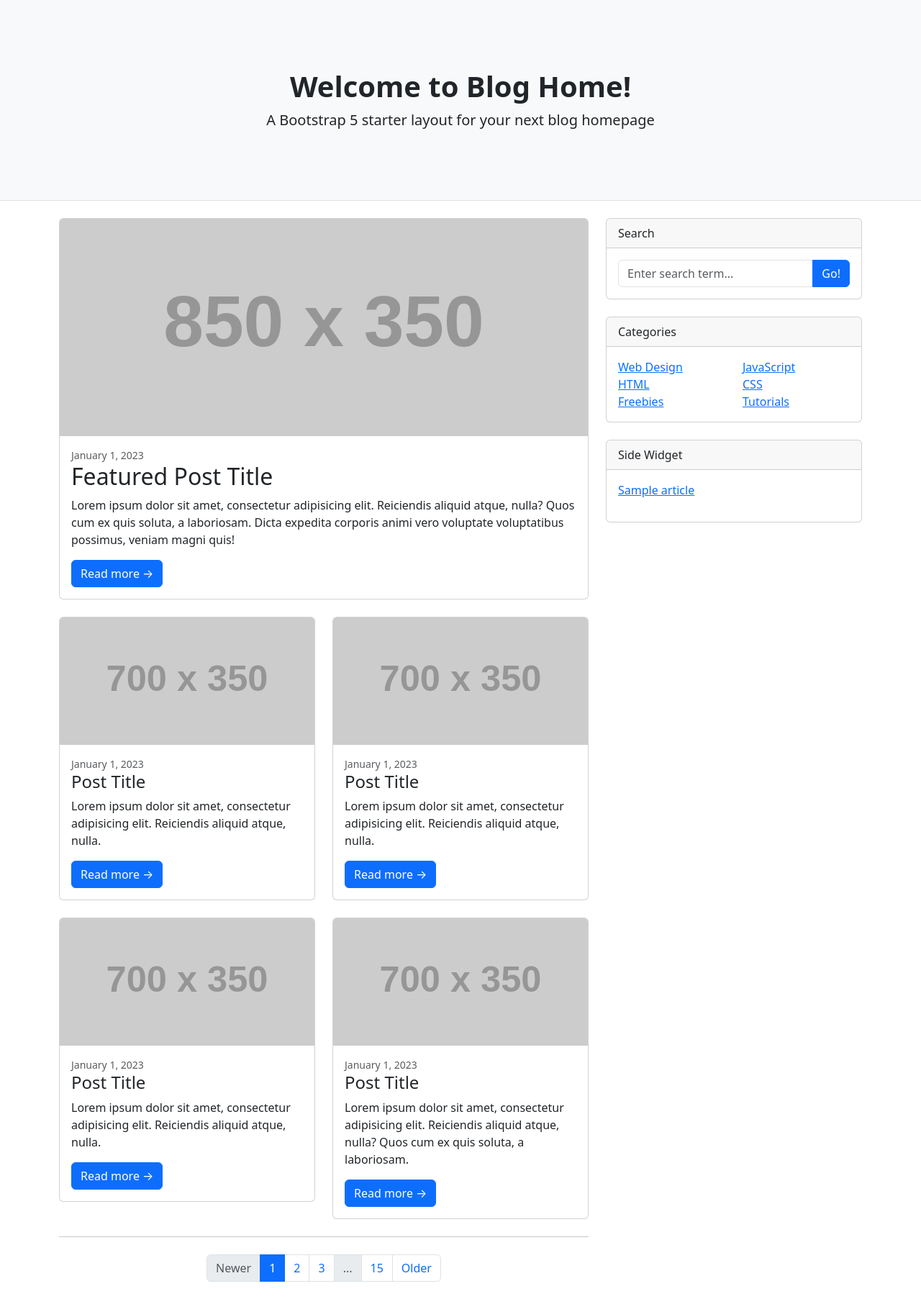
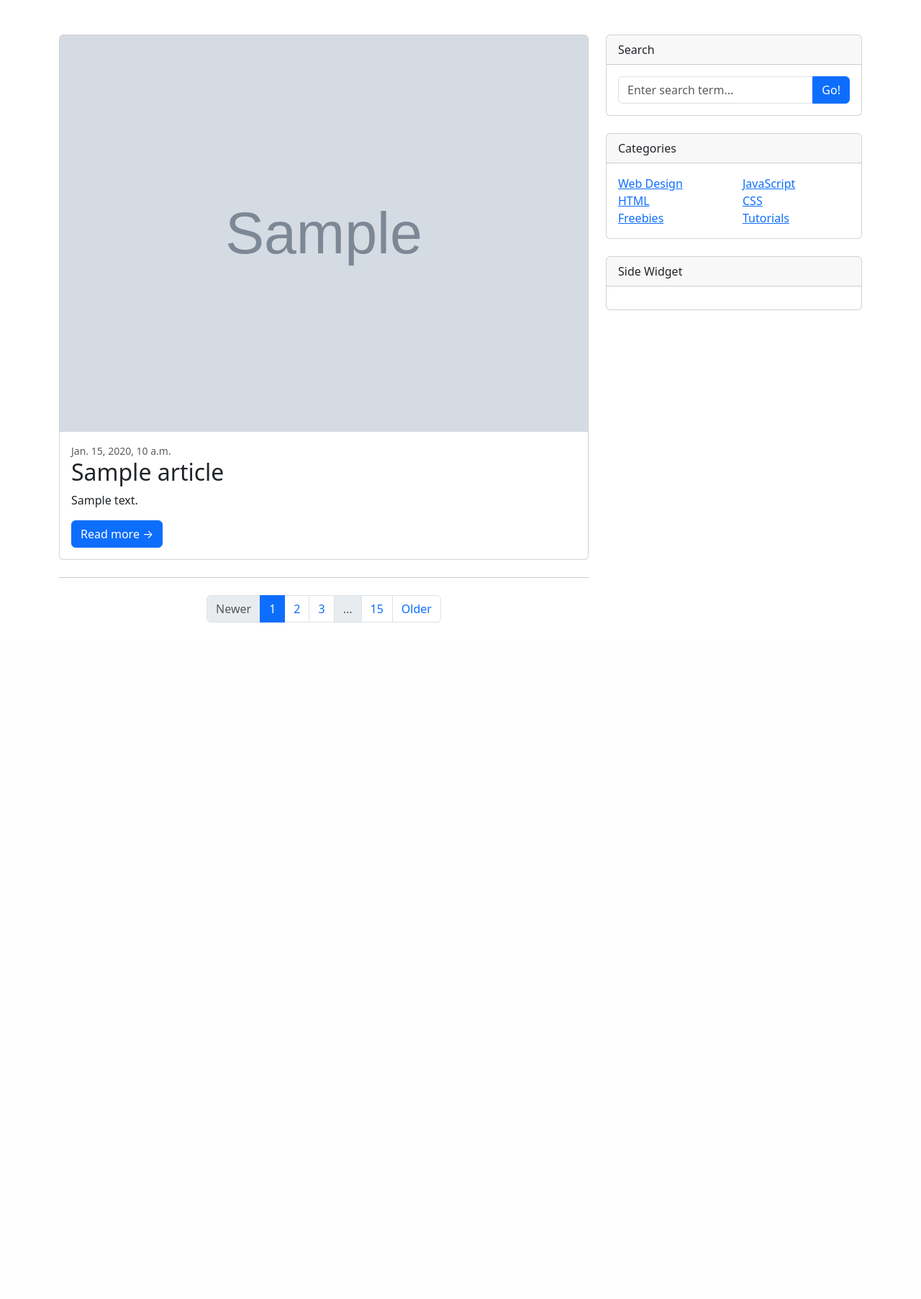
Before and after one commit to elBukhara/Articles, a Django app: page / in a window 1280 px wide. Shown: the part 56-1861 px from the top of the page at 72% size. After the commit the page ends 921 px from the top, so only its background shows below. Run offline with Django 5.2, Linux system fonts and the light colour scheme; tables that the repository leaves empty hold one stand-in row (values such as "Sample post"); grey boxes marked "Sample" are stand-in pictures; grey boxes labelled with a size stand in for pictures from a placeholder-image service; some libraries are stand-ins or nearby versions.

Commit message:
added classmethods, banger_article, edit html pages

```diff
--- a/blog/models.py
+++ b/blog/models.py
@@ -38,6 +38,14 @@ class Article(models.Model):
                 self.slug = original_slug
         super(Article, self).save(*args, **kwargs)
 
+    @classmethod
+    def articles_with_default_cover_image(cls):
+        return cls.objects.filter(cover_image='default/cover.jpg')
+
+    @classmethod
+    def articles_with_own_cover_image(cls):
+        return cls.objects.exclude(cover_image='default/cover.jpg')
+
     class Meta:
         ordering = ['-publish_date']
 
--- a/blog/views.py
+++ b/blog/views.py
@@ -3,18 +3,24 @@ from . models import Article
 
 
 def articles_view(request):
-    articles = Article.objects.all()
+    banger_article = Article.objects.first()
+    articles = Article.objects.exclude(id=banger_article.id)
 
-    return render(request, 'blog/articles.html', {'articles': articles})
+    content = {
+        'articles': articles,
+        'banger_article': banger_article
+    }
 
-# def article_view(request):
-#     return render(request, 'blog/article.html')
+    # article_with_cover = Article.articles_with_default_cover_image()
+    # article_without_cover = Article.articles_with_own_cover_image()
+
+    return render(request, 'blog/articles.html', content)
 
 def article_view(request, slug):
     article = Article.objects.get(slug=slug)
 
-    context = {
+    content = {
         'article': article
     }
 
-    return render(request, 'blog/article.html', context)
+    return render(request, 'blog/article.html', content)
--- a/frontend/templates/blog/article.html
+++ b/frontend/templates/blog/article.html
@@ -18,6 +18,7 @@
                     <a class="badge bg-secondary text-decoration-none link-light" href="#!">Web Design</a>
                     <a class="badge bg-secondary text-decoration-none link-light" href="#!">Freebies</a>
                 </header>
+                <figure class="mb-4"><img class="img-fluid" src="{{ article.cover_image.url }}" alt="..." /></figure>
                 <!-- Preview image figure-->
                 <!-- <figure class="mb-4"><img class="img-fluid rounded" src="https://dummyimage.com/900x400/ced4da/6c757d.jpg" alt="..." /></figure> -->
                 <!-- Post content-->
--- a/frontend/templates/blog/articles.html
+++ b/frontend/templates/blog/articles.html
@@ -3,77 +3,38 @@
 
 {% block body %}
 
-<!-- Page header with logo and tagline-->
-<header class="py-5 bg-light border-bottom mb-4">
-    <div class="container">
-        <div class="text-center my-5">
-            <h1 class="fw-bolder">Welcome to Blog Home!</h1>
-            <p class="lead mb-0">A Bootstrap 5 starter layout for your next blog homepage</p>
-        </div>
-    </div>
-</header>
 <!-- Page content-->
-<div class="container">
+<div class="container mt-5">
     <div class="row">
         <!-- Blog entries-->
         <div class="col-lg-8">
-            <!-- Featured blog post-->
+            <!-- For Banger Article (first)-->
             <div class="card mb-4">
-                <a href="#!"><img class="card-img-top" src="https://dummyimage.com/850x350/dee2e6/6c757d.jpg" alt="..." /></a>
+                <a href="#!"><img class="card-img-top" src="{{ banger_article.cover_image.url }}" alt="..."></a>
                 <div class="card-body">
-                    <div class="small text-muted">January 1, 2023</div>
-                    <h2 class="card-title">Featured Post Title</h2>
-                    <p class="card-text">Lorem ipsum dolor sit amet, consectetur adipisicing elit. Reiciendis aliquid atque, nulla? Quos cum ex quis soluta, a laboriosam. Dicta expedita corporis animi vero voluptate voluptatibus possimus, veniam magni quis!</p>
+                    <div class="small text-muted">{{ banger_article.publish_date }}</div>
+                    <h2 class="card-title">{{ banger_article.title }}</h2>
+                    <p class="card-text">{{ banger_article.meta_description }}</p>
 
-                    <a class="btn btn-primary" href="#">Read more →</a>
+                    <a class="btn btn-primary" href="{% url 'blog:article' banger_article.slug %}">Read more →</a>
                 </div>
             </div>
             <!-- Nested row for non-featured blog posts-->
             <div class="row">
-                <div class="col-lg-6">
+                {% for article in articles %}
+                <div class="col-lg-6 mb-4">
                     <!-- Blog post-->
-                    <div class="card mb-4">
-                        <a href="#!"><img class="card-img-top" src="https://dummyimage.com/700x350/dee2e6/6c757d.jpg" alt="..." /></a>
+                    <div class="card mb-4 h-100">
+                        <a href="#!"><img class="card-img-top" src="{{ article.cover_image.url }}" alt="..." /></a>
                         <div class="card-body">
-                            <div class="small text-muted">January 1, 2023</div>
-                            <h2 class="card-title h4">Post Title</h2>
-                            <p class="card-text">Lorem ipsum dolor sit amet, consectetur adipisicing elit. Reiciendis aliquid atque, nulla.</p>
-                            <a class="btn btn-primary" href="#!">Read more →</a>
-                        </div>
-                    </div>
-                    <!-- Blog post-->
-                    <div class="card mb-4">
-                        <a href="#!"><img class="card-img-top" src="https://dummyimage.com/700x350/dee2e6/6c757d.jpg" alt="..." /></a>
-                        <div class="card-body">
-                            <div class="small text-muted">January 1, 2023</div>
-                            <h2 class="card-title h4">Post Title</h2>
-                            <p class="card-text">Lorem ipsum dolor sit amet, consectetur adipisicing elit. Reiciendis aliquid atque, nulla.</p>
-                            <a class="btn btn-primary" href="#!">Read more →</a>
+                            <div class="small text-muted">{{ article.publish_date }}</div>
+                            <h2 class="card-title h4">{{ article.title }}</h2>
+                            <p class="card-text">{{ article.meta_description }}</p>
+                            <a class="btn btn-primary" href="{% url 'blog:article' article.slug %}">Read more →</a>
                         </div>
                     </div>
                 </div>
-                <div class="col-lg-6">
-                    <!-- Blog post-->
-                    <div class="card mb-4">
-                        <a href="#!"><img class="card-img-top" src="https://dummyimage.com/700x350/dee2e6/6c757d.jpg" alt="..." /></a>
-                        <div class="card-body">
-                            <div class="small text-muted">January 1, 2023</div>
-                            <h2 class="card-title h4">Post Title</h2>
-                            <p class="card-text">Lorem ipsum dolor sit amet, consectetur adipisicing elit. Reiciendis aliquid atque, nulla.</p>
-                            <a class="btn btn-primary" href="#!">Read more →</a>
-                        </div>
-                    </div>
-                    <!-- Blog post-->
-                    <div class="card mb-4">
-                        <a href="#!"><img class="card-img-top" src="https://dummyimage.com/700x350/dee2e6/6c757d.jpg" alt="..." /></a>
-                        <div class="card-body">
-                            <div class="small text-muted">January 1, 2023</div>
-                            <h2 class="card-title h4">Post Title</h2>
-                            <p class="card-text">Lorem ipsum dolor sit amet, consectetur adipisicing elit. Reiciendis aliquid atque, nulla? Quos cum ex quis soluta, a laboriosam.</p>
-                            <a class="btn btn-primary" href="#!">Read more →</a>
-                        </div>
-                    </div>
-                </div>
+                {% endfor %}
             </div>
             <!-- Pagination-->
             <nav aria-label="Pagination">
```
